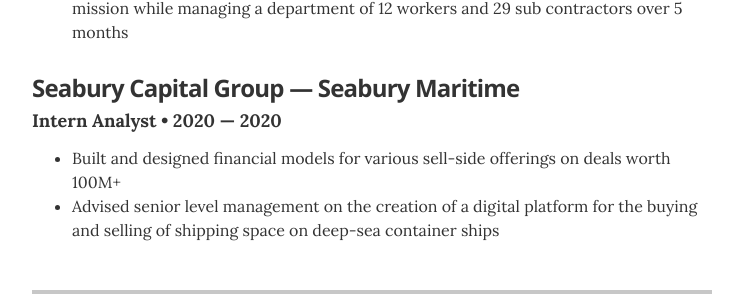
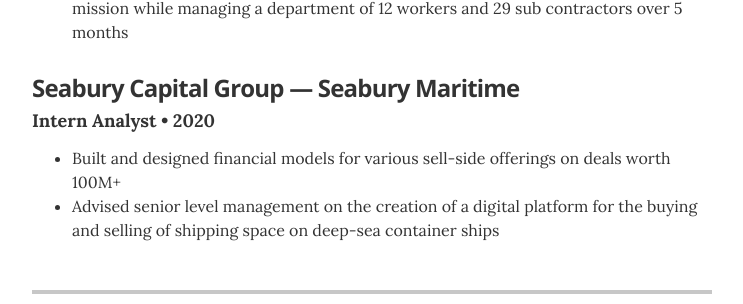
Before and after one commit to mmandina/mmandina.github.io, a Jekyll site: the page built from index.html, in a window 1280 px wide and 900 px high, scrolled down 2346 px. Shown: the part 151-455 px from the top of the window, without its empty margins (268-1011 px from the left). Built offline with Jekyll 4.4.1, drawn with Linux system fonts in a browser that asks for light colours.

Commit message:
date update

```diff
--- a/_data/experience.yml
+++ b/_data/experience.yml
@@ -15,5 +15,5 @@
 # SEABURY MARITIME
 - company: Seabury Capital Group &mdash; Seabury Maritime
   position: Intern Analyst
-  duration: 2020 &mdash; 2020
+  duration: 2020
   summary: <ul class="resume-item-list"><li>Built and designed financial models for various sell-side offerings on deals worth 100M+</li><li>Advised senior level management on the creation of a digital platform for the buying and selling of shipping space on deep-sea container ships</li></ul>
```
